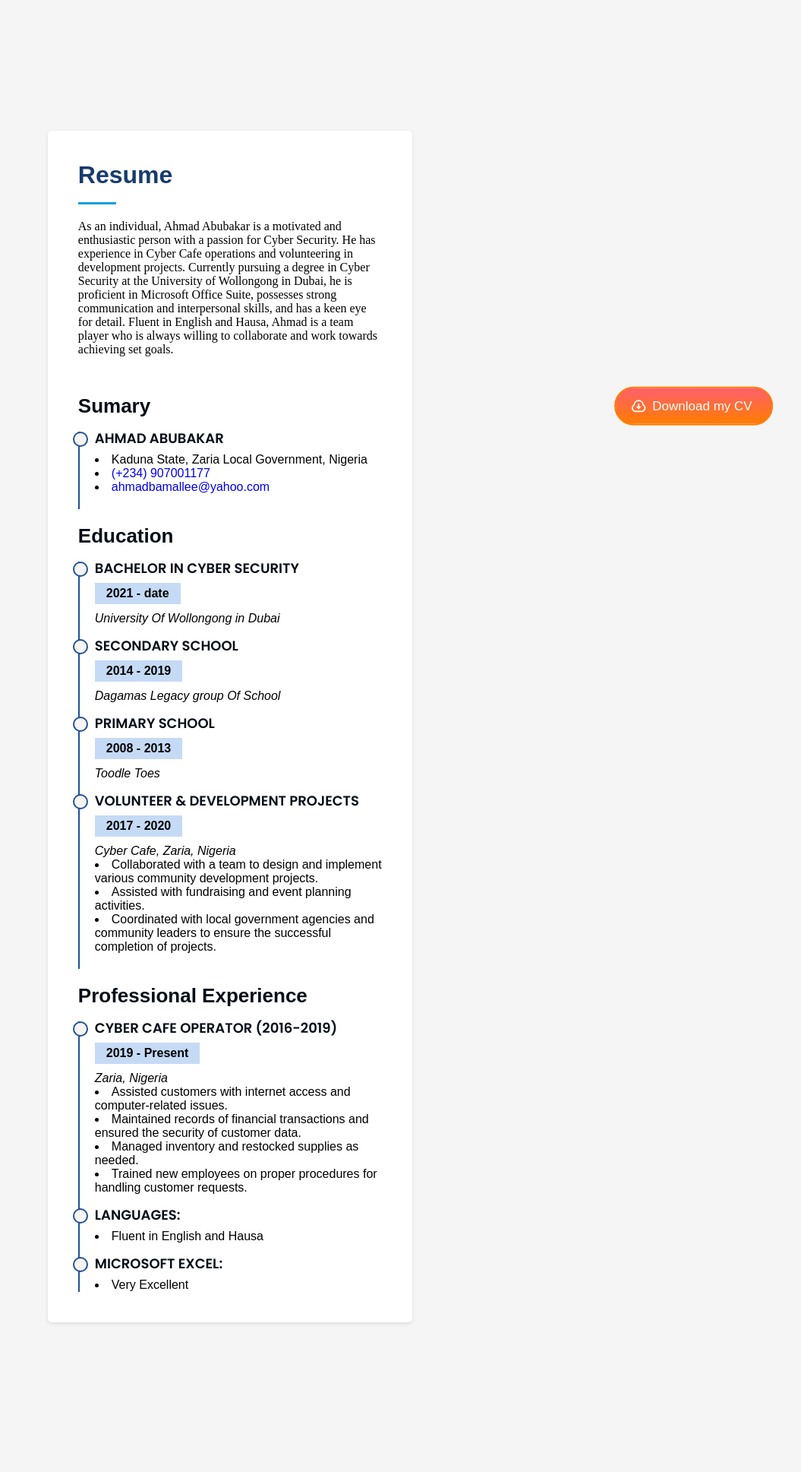
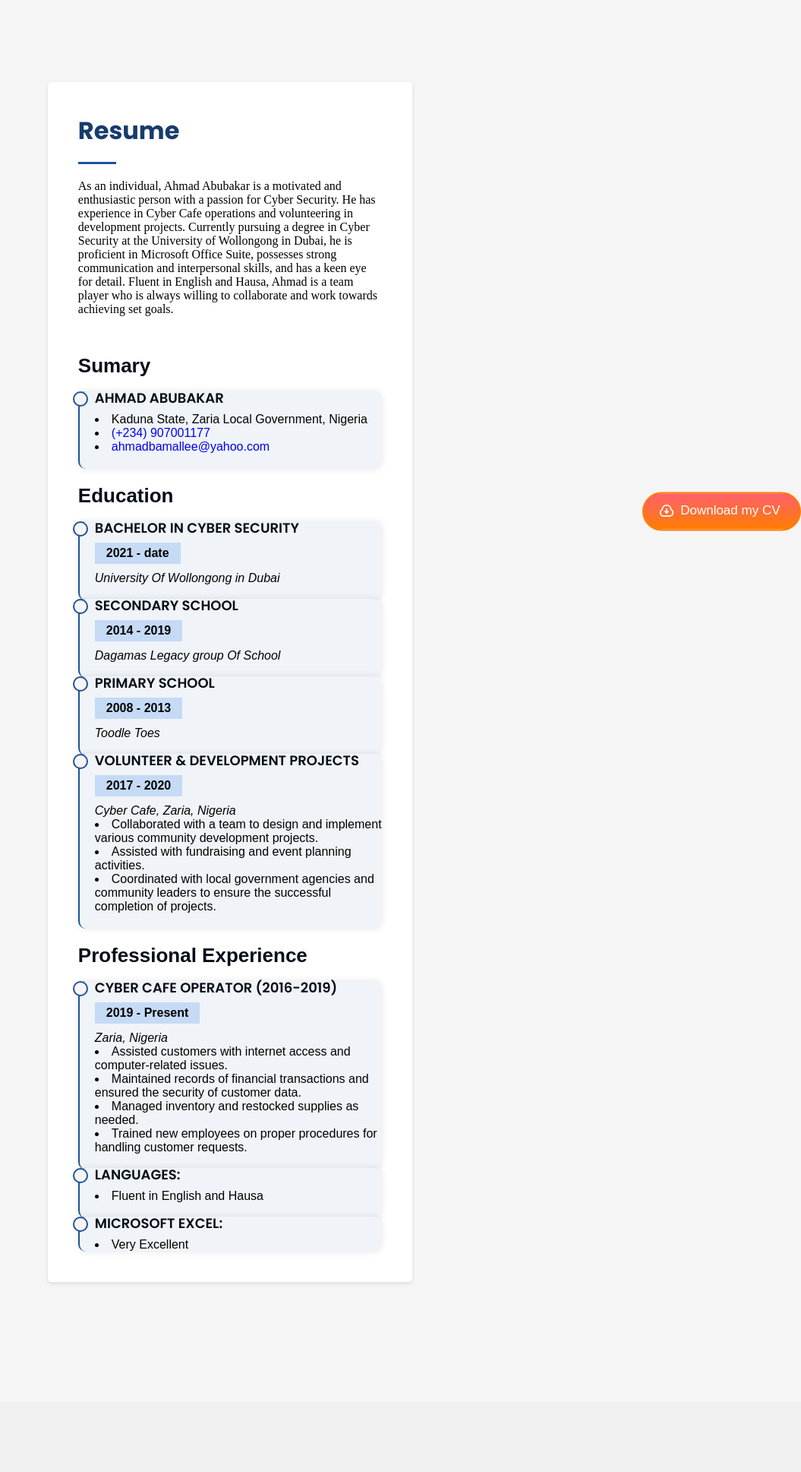
Before and after one commit to ahmadbamallee/bamalli.online, a PHP site: page /resume.html in a window 1280 px wide. Shown: the part 76-2013 px from the top of the page at 76% size, without its empty margins (225-1280 px from the left). After the commit the page ends 1764 px from the top, so only its background shows below. Run offline with PHP 8.4, Linux system fonts and the light colour scheme; some libraries are stand-ins or nearby versions.

Commit message:
Update resume.css

```diff
--- a/styles/resume.css
+++ b/styles/resume.css
@@ -19,6 +19,7 @@ section {
     padding-bottom: 20px;
     position: relative;
     color: #173b6c;
+    font-family: "Poppins", sans-serif; /* Change the font-family */
   }
 
   .section-title h2::after {
@@ -27,7 +28,7 @@ section {
     display: block;
     width: 50px;
     height: 3px;
-    background: #149ddd;
+    background: #1f5297; /* Change the background color */
     bottom: 0;
     left: 0;
   }
@@ -39,8 +40,8 @@ section {
 # Resume
 --------------------------------------------------------------*/
 #resume{
-    padding-top: 4%;
-    margin: 6%;
+    padding-top: 2%; /* Reduce the padding-top */
+    margin: 3%; /* Reduce the margin */
     display: flex;
     justify-content: center;
 }
@@ -57,6 +58,9 @@ section {
     margin-top: -2px;
     border-left: 2px solid #1f5297;
     position: relative;
+    background: #f0f4f8; /* Add background color */
+    border-radius: 10px; /* Add border-radius */
+    box-shadow: 0 0 10px rgba(0,0,0,0.1); /* Add box-shadow */
   }
 
   .resume .resume-item h4 {
@@ -117,9 +121,9 @@ section {
   border: 2px solid #ff7d00;
   border-radius: 20em;
   position: fixed;
-  top: 75%;
-  transform: translate(-20%, -30%);
-  right: -5px;
+  bottom: 0; /* Move the button to the bottom */
+  right: 0; /* Move the button to the right */
+  transform: translate(0, -50%); /* Align the button with the bottom edge */
   z-index: 9999;
 }
 
```
